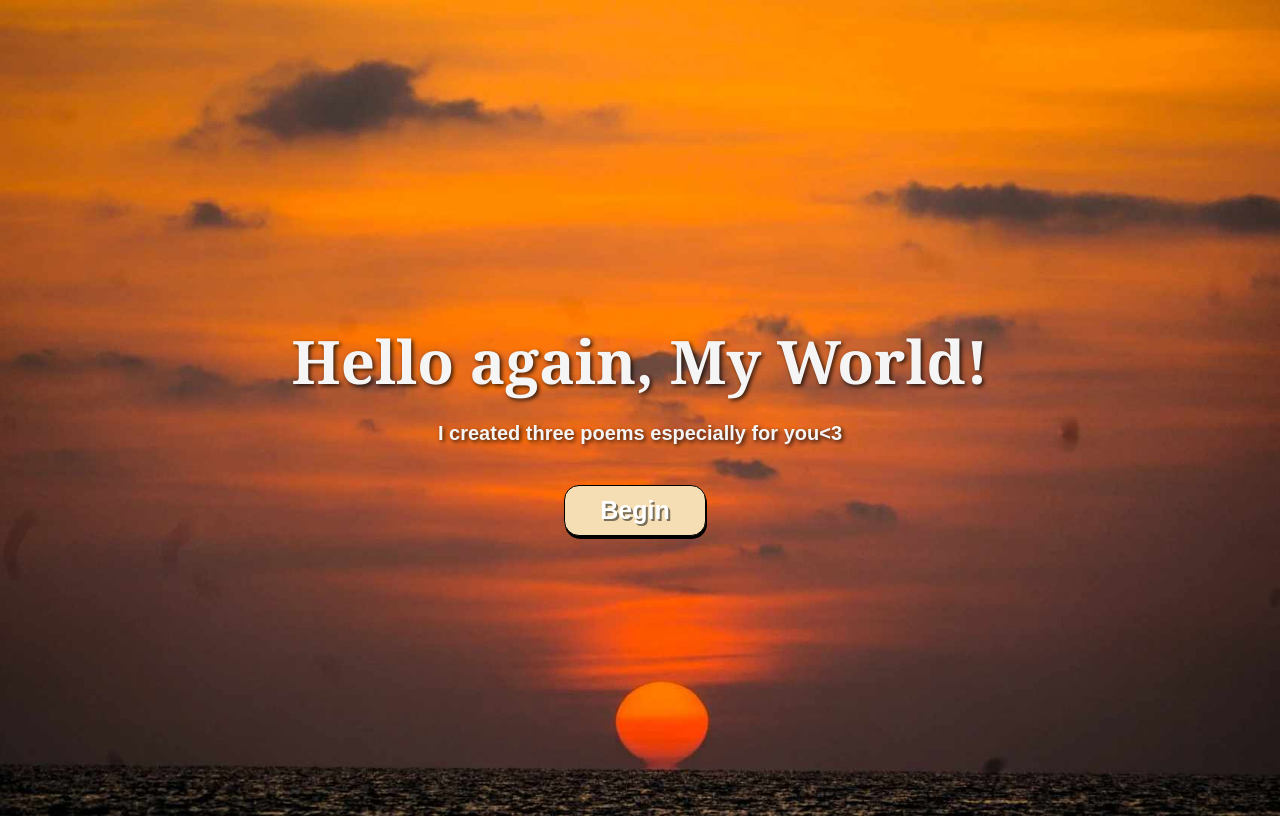
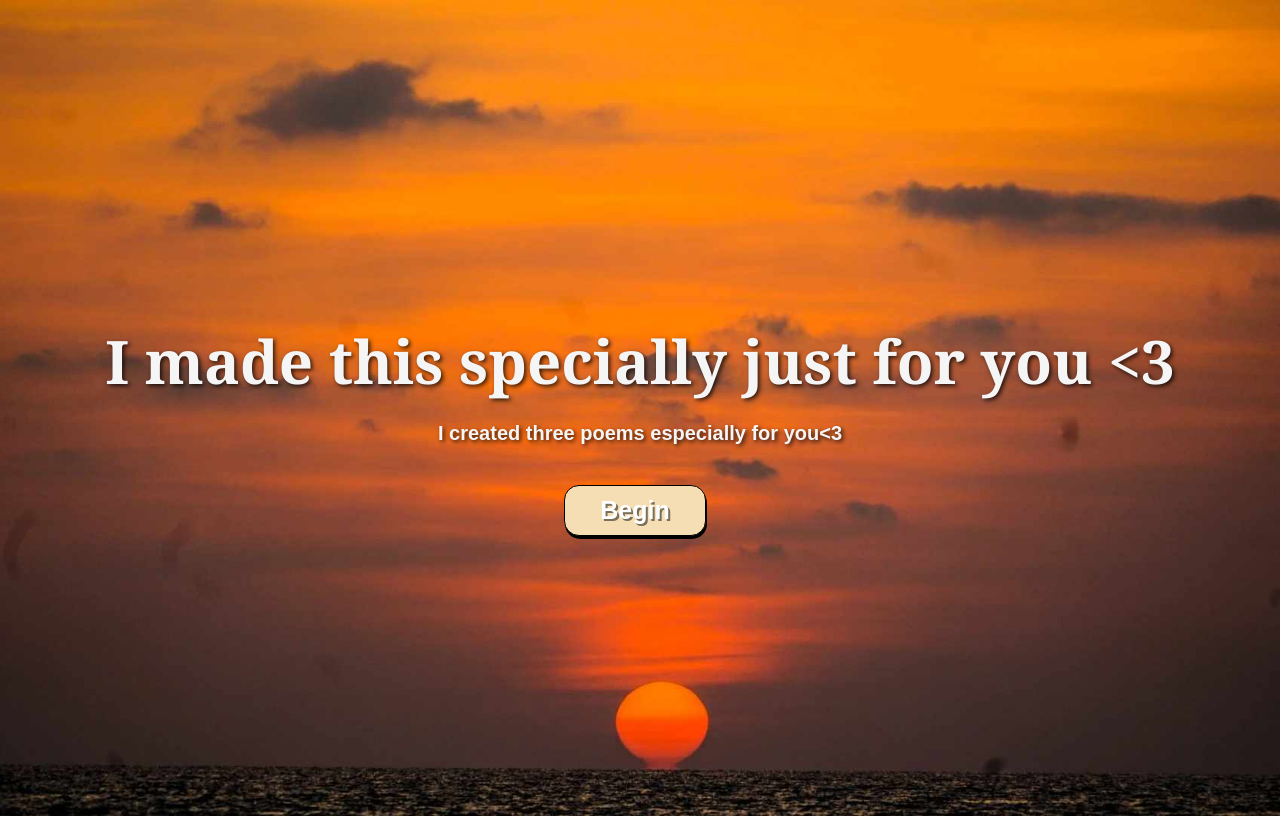
Before and after one commit to NyogJems/PoemsforLuvluv, a plain HTML site: page index.html in a window 1280 px wide. Drawn offline with Linux system fonts and the light colour scheme.

Commit message:
Update index.html

```diff
--- a/index.html
+++ b/index.html
@@ -67,7 +67,7 @@
     <center>
     <div class="centered-container text-with-shadow">
       <h1 class="titl
-      ">Hello again, My World!
+      ">I made this specially just for you <3
         <p>I created three poems especially for you<3</p>
       </h1>
     </div>
```
